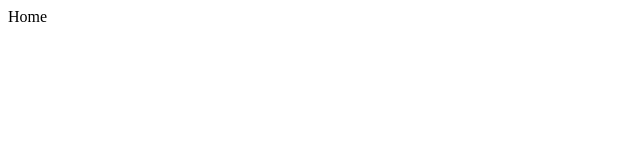
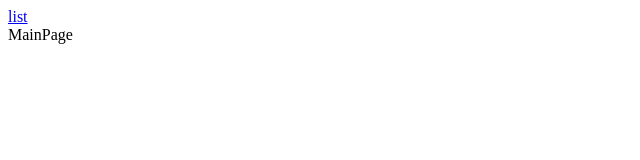
Before and after one commit to IwannabeRealnerD/next-query, a Next.js app: page / in a window 1280 px wide. Shown: the top 160 px of the page, without its empty margins (0-640 px from the left). Built offline with nearby package versions, Linux system fonts and the light colour scheme.

Commit message:
[fix] list 링크 추가

```diff
--- /dev/null
+++ b/src/constants/internalURL.ts
@@ -0,0 +1 @@
+export const INTERNAL_URL = { POSTING_LIST: "/posting/list" };
--- a/src/pages/index.page.tsx
+++ b/src/pages/index.page.tsx
@@ -1,3 +1,15 @@
-export default function Home() {
-  return <main>Home</main>;
+import { INTERNAL_URL } from "@/constants/internalURL";
+import Link from "next/link";
+
+export default function MainPage() {
+  return (
+    <>
+      <nav>
+        <Link href={INTERNAL_URL.POSTING_LIST}>
+          <a>list</a>
+        </Link>
+      </nav>
+      <main>MainPage</main>
+    </>
+  );
 }
--- a/src/pages/posting/list/index.page.tsx
+++ b/src/pages/posting/list/index.page.tsx
@@ -1,6 +1,6 @@
 import { NextPage } from "next";
 
-import { usePostingArr } from "../../../api/usePostingArr";
+import { usePostingArr } from "@/api/usePostingArr";
 
 const PostingList: NextPage = () => {
   const { data: postingArr } = usePostingArr();
```
Also changed, not shown: src/apis/usePostingArr/index.ts (renamed from src/api/usePostingArr/index.ts), src/apis/usePostingArr/keyObjFactory.ts (renamed from src/api/usePostingArr/keyObjFactory.ts), src/apis/usePostingArr/type.ts (renamed from src/api/usePostingArr/type.ts), src/apis/usePostingArr/util.ts (renamed from src/api/usePostingArr/util.ts).
